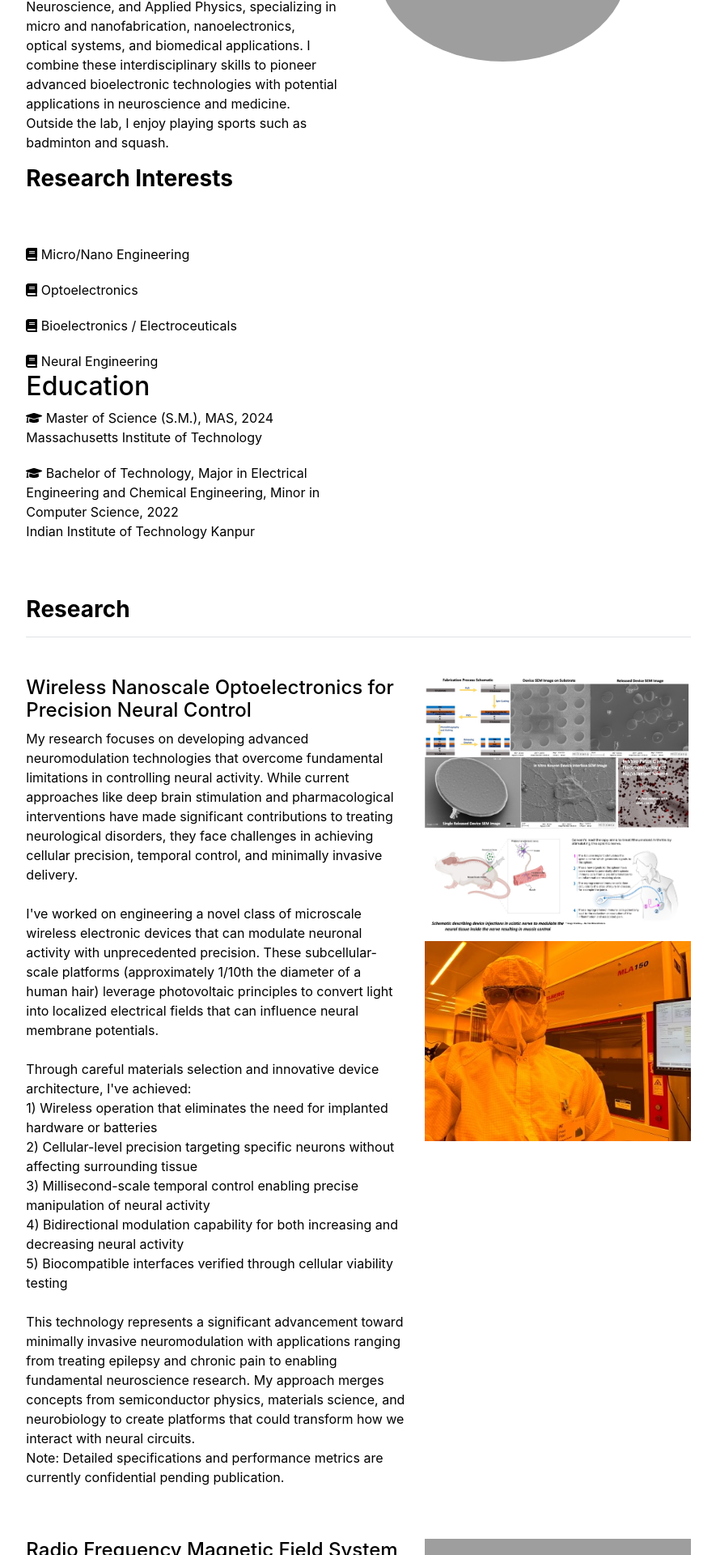
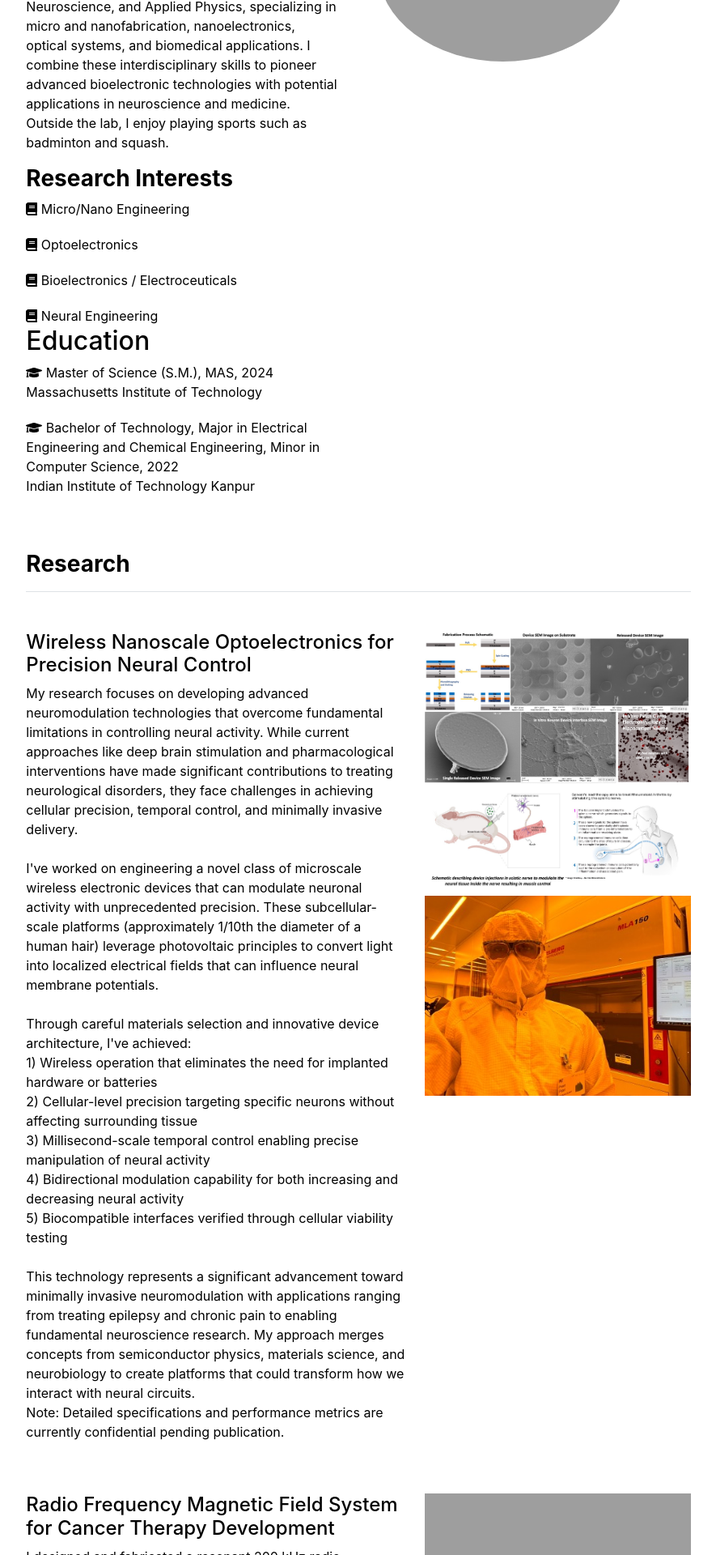
Before and after one commit to preet-mit/preet-mit, a Jekyll site: the page built from index.md, in a window 1280 px wide. Shown: the part 329-2249 px from the top of the page at 81% size, without its empty margins (197-1082 px from the left). Built offline with Jekyll 4.4.1, drawn with Linux system fonts in a browser that asks for light colours.

Commit message:
Update index.md

```diff
--- a/index.md
+++ b/index.md
@@ -5,7 +5,7 @@ title: "Home"
 I am a Ph.D. student at MIT. I earned my Master's degree (S.M.) from MIT (2022-2024) and completed my undergraduate studies at IIT Kanpur in 2022, double majoring in Electrical and Chemical Engineering with a minor in Computer Science. My research integrates Engineering, Neuroscience, and Applied Physics, specializing in micro and nanofabrication, nanoelectronics, optical systems, and biomedical applications. I combine these interdisciplinary skills to pioneer advanced bioelectronic technologies with potential applications in neuroscience and medicine. Outside the lab, I enjoy playing sports such as badminton and squash.
 
 
-<h3 class="fw-bold pb-3 mb-5">Research Interests</h3>
+<h3 class="fw-bold">Research Interests</h3>
 
 <div style="display: flex; flex-wrap: wrap; gap: 20px;">
   <div style="flex: 1 1 200px;"><i class="fa fa-book"></i> Micro/Nano Engineering</div>
```
